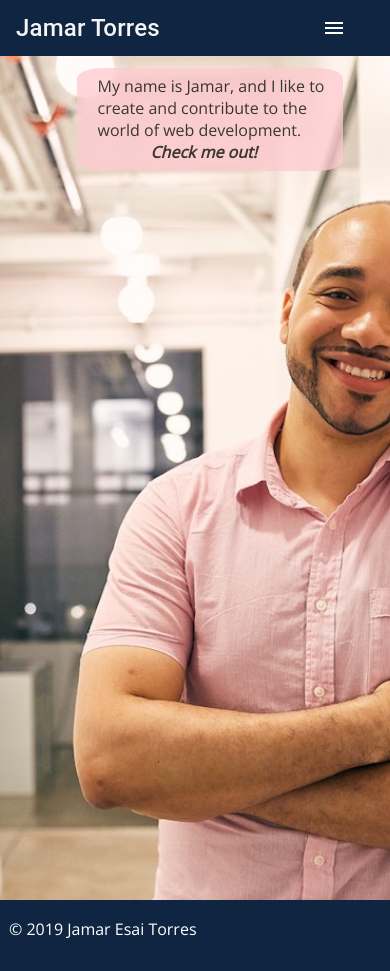
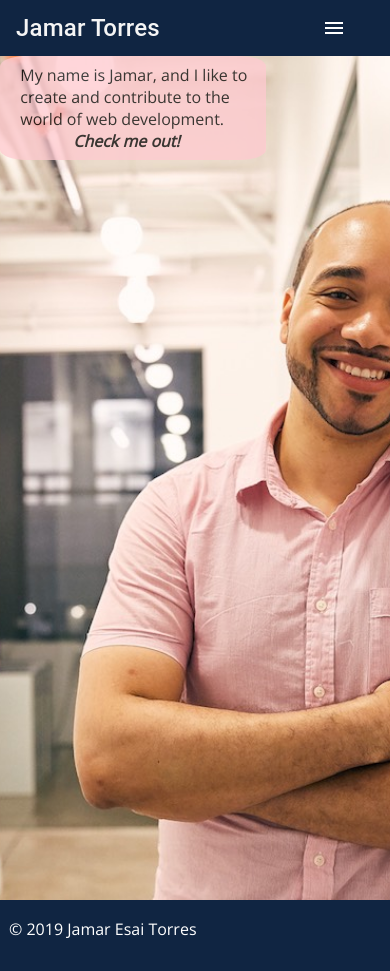
Before and after one commit to jrizza88/JamarTorresPortfolio, a React (Create React App) app in the folder jamar-portfolio-app/: page / in a window 390 px wide. Built offline with nearby package versions, Linux system fonts and the light colour scheme.

Commit message:
fixed mobile issue for AboutContainer in Home Component by making separate mobile div

```diff
--- a/jamar-portfolio-app/src/components/Home/Home.js
+++ b/jamar-portfolio-app/src/components/Home/Home.js
@@ -6,6 +6,24 @@ class Home extends React.Component {
   render() {
     return (
       <HomeBodyContainer>
+                    <AboutContainerMobile>
+              <PWording>
+                My name is Jamar, and I like to create and contribute to the
+                world of web development.
+              </PWording>
+              <Link
+                to="/About"
+                style={{
+                  textDecoration: "none",
+                  color: "black",
+                  fontStyle: "italic",
+                  fontWeight: "bold",
+                  marginRight: "5%"
+                }}
+              >
+                Check me out!
+              </Link>
+            </AboutContainerMobile>
         <FeatureImg
           src={require("../../assets/JamarPortfolio.jpg")}
           alt="profilePhoto"
@@ -29,7 +47,7 @@ class Home extends React.Component {
                 Check me out!
               </Link>
             </AboutContainer>
-            <AboutContainerMobile>
+            {/* <AboutContainerMobile>
               <PWording>
                 My name is Jamar, and I like to create and contribute to the
                 world of web development.
@@ -46,7 +64,7 @@ class Home extends React.Component {
               >
                 Check me out!
               </Link>
-            </AboutContainerMobile>
+            </AboutContainerMobile> */}
           </HomeContainer>
       </HomeBodyContainer>
     );
```
